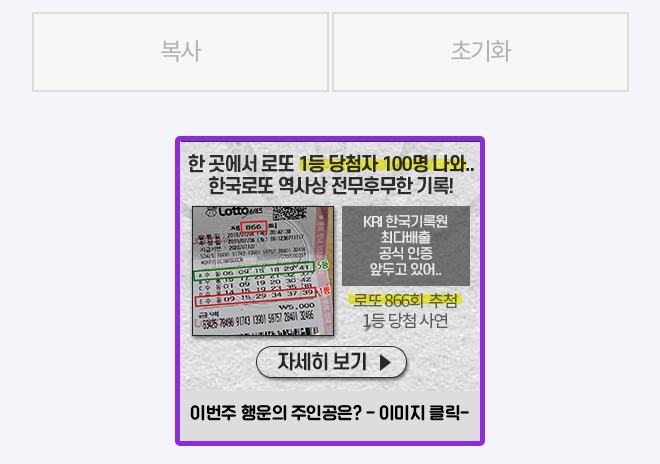
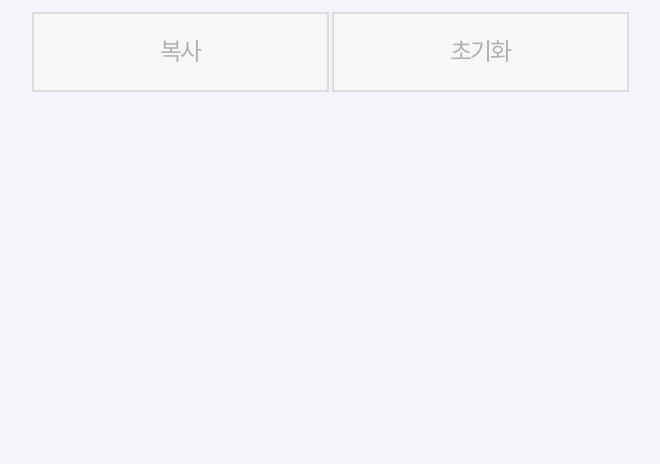
Before and after one commit to euisub/dreamnumber, a plain HTML site: page index.html in a window 1280 px wide. Shown: the part 816-1280 px from the top of the page, without its empty margins (310-970 px from the left). After the commit the page ends 908 px from the top, so only its background shows below. Drawn offline with nearby package versions, Linux system fonts and the light colour scheme.

Commit message:
kakao clear

```diff
--- a/index.html
+++ b/index.html
@@ -919,7 +919,7 @@
 			<!-- 반자동 끝 -->
 		</section>
 
-		<div class="kakao-">
+		<!-- <div class="kakao-">
 			<br />
 			<a href="https://lpweb.kr/click.php?m=lottorich&a=A100672123&l=0000"
 				><img src="images/lotto.png" alr="lotto" class="img-border"
@@ -933,7 +933,7 @@
 			<p>
 				"이 포스팅은 제휴마케팅이 포함된 광고로 일정 커미션을 지급 받을 수 있습니다."
 			</p>
-		</div>
+		</div> -->
 
 		<script type="text/javascript" src="searchJS.js"></script>
 		<script type="text/javascript" src="NumberJS.js"></script>
```
